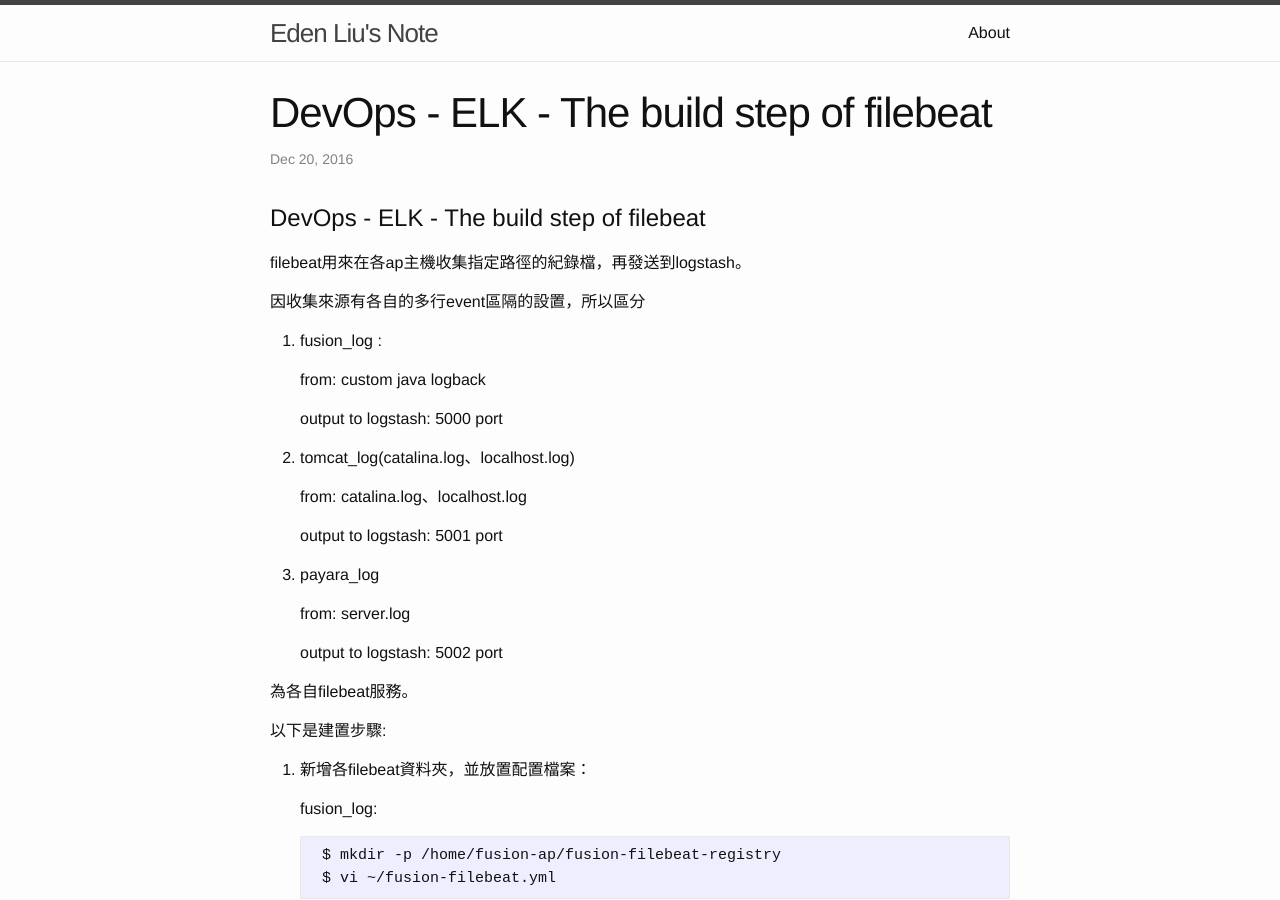
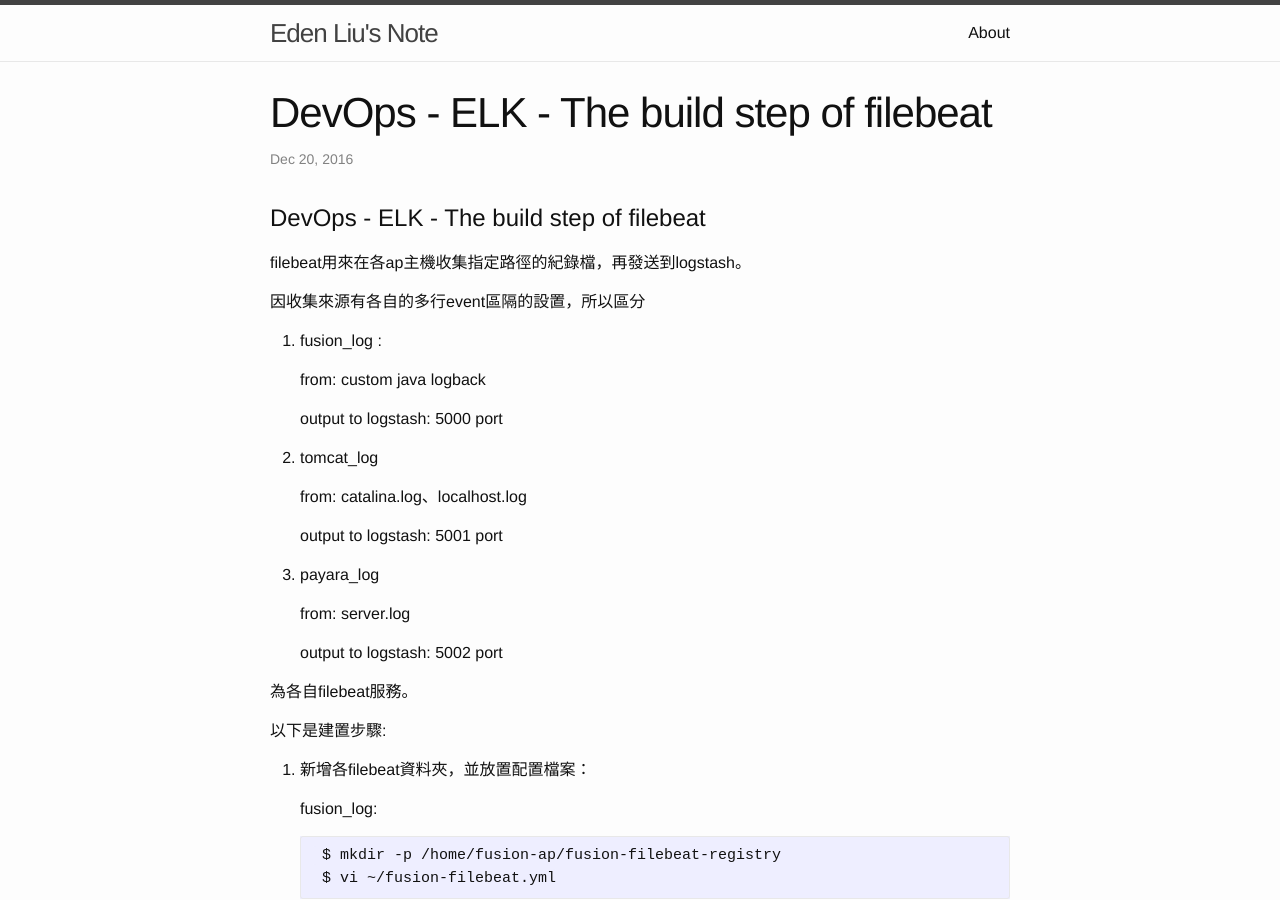
Before and after one commit to eden90267/eden90267.github.io, a Jekyll site: the page built from _posts/2016-12-20-DevOps-ELK-filebeat.markdown, in a window 1280 px wide and 900 px high. Built offline with Jekyll 4.4.1, drawn with Linux system fonts in a browser that asks for light colours.

Commit message:
modify ELK page content

```diff
--- a/_posts/2016-12-20-DevOps-ELK-filebeat.markdown
+++ b/_posts/2016-12-20-DevOps-ELK-filebeat.markdown
@@ -18,7 +18,7 @@ filebeat用來在各ap主機收集指定路徑的紀錄檔，再發送到logstas
 	output to logstash: 5000 port
 
 
-2. tomcat_log(catalina.log、localhost.log)
+2. tomcat_log
 
 	from: catalina.log、localhost.log
 
```
